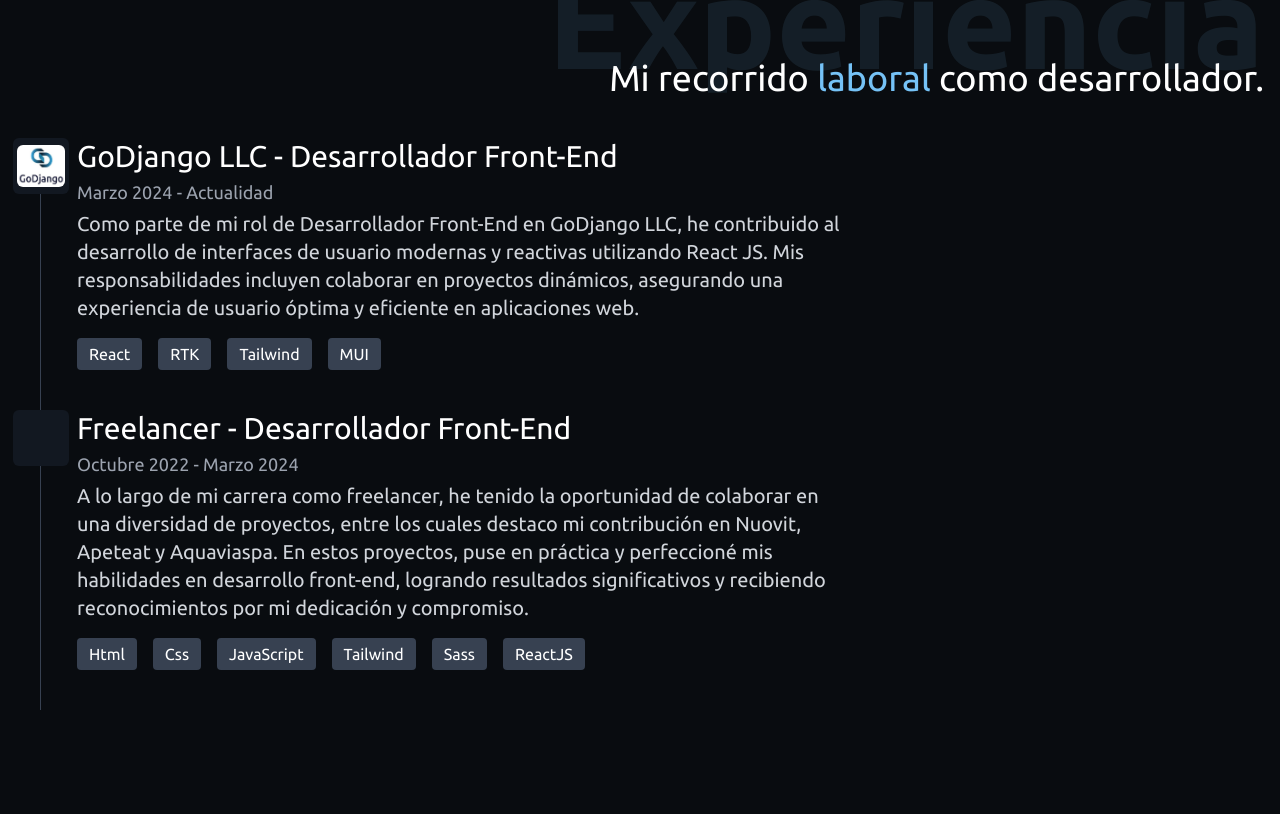
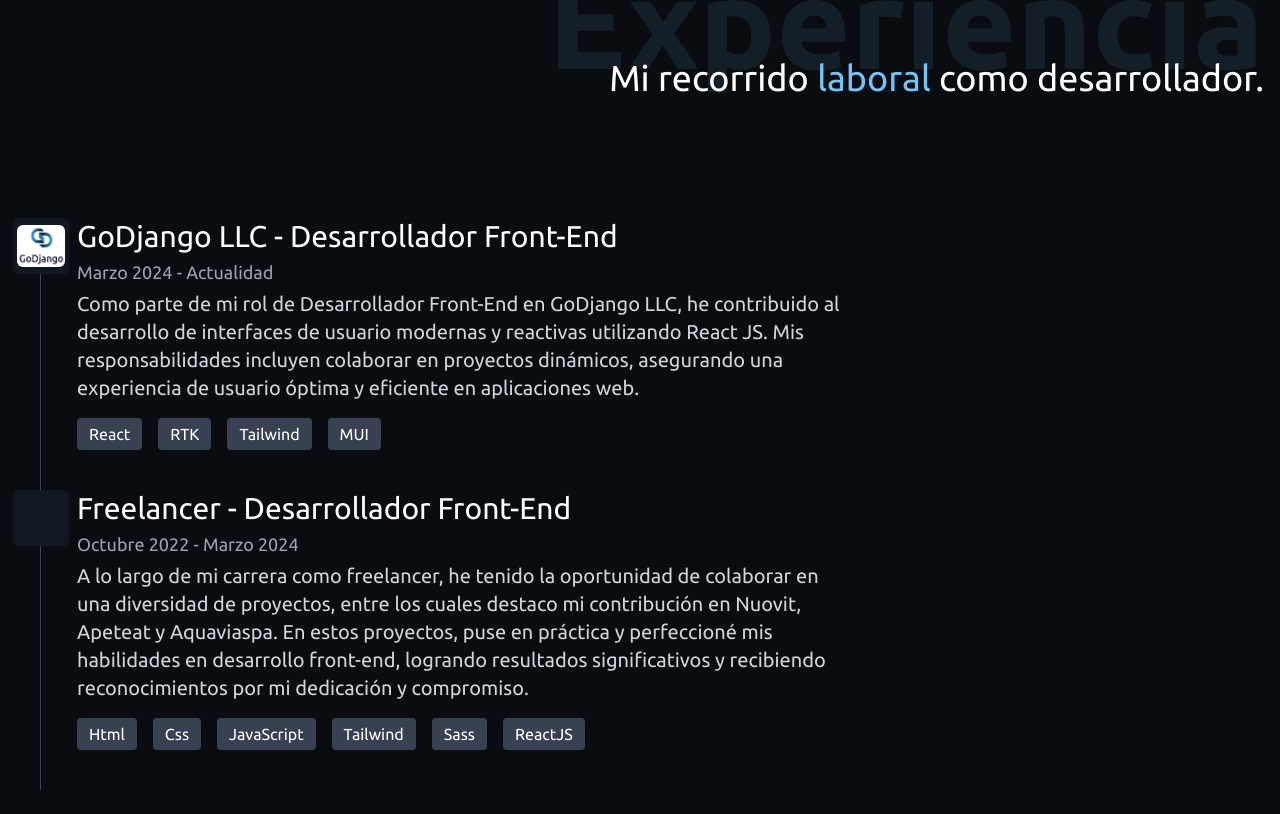
Before and after one commit to guillezdev/Mi-Web, a React (Vite) app: page / in a window 1280 px wide. Shown: the part 986-1800 px from the top of the page. Built offline with nearby package versions, Linux system fonts and the light colour scheme.

Commit message:
some style changes

```diff
--- a/src/components/Experiencia.jsx
+++ b/src/components/Experiencia.jsx
@@ -27,7 +27,7 @@
   return (
     <section className='bg-black/50'>
       <div className='max-w-7xl mx-auto h-fit py-16'>
-        <div className='flex flex-col sm:items-end px-4'>
+        <div className='flex flex-col sm:items-end px-4 '>
           <h2 className='text-6xl md:text-9xl font-bold bg-clip-text text-transparent bg-primary/10 pb-5 mb-4 select-none'>
             Experiencia
           </h2>
@@ -35,7 +35,7 @@
             Mi recorrido <span className="text-primary">laboral</span> como desarrollador.
           </h1>
         </div>
-        <div className='w-full h-fit flex flex-col md:flex-row justify-between text-secundary px-10'>
+        <div className='w-full h-fit flex flex-col md:flex-row justify-between text-secundary px-10 mt-14  md:mt-20'>
           <ol class="relative border-s border-gray-700">
             {experiencias.map((exp) => (
               <li class="mb-10 ml-6 px-3">
```
